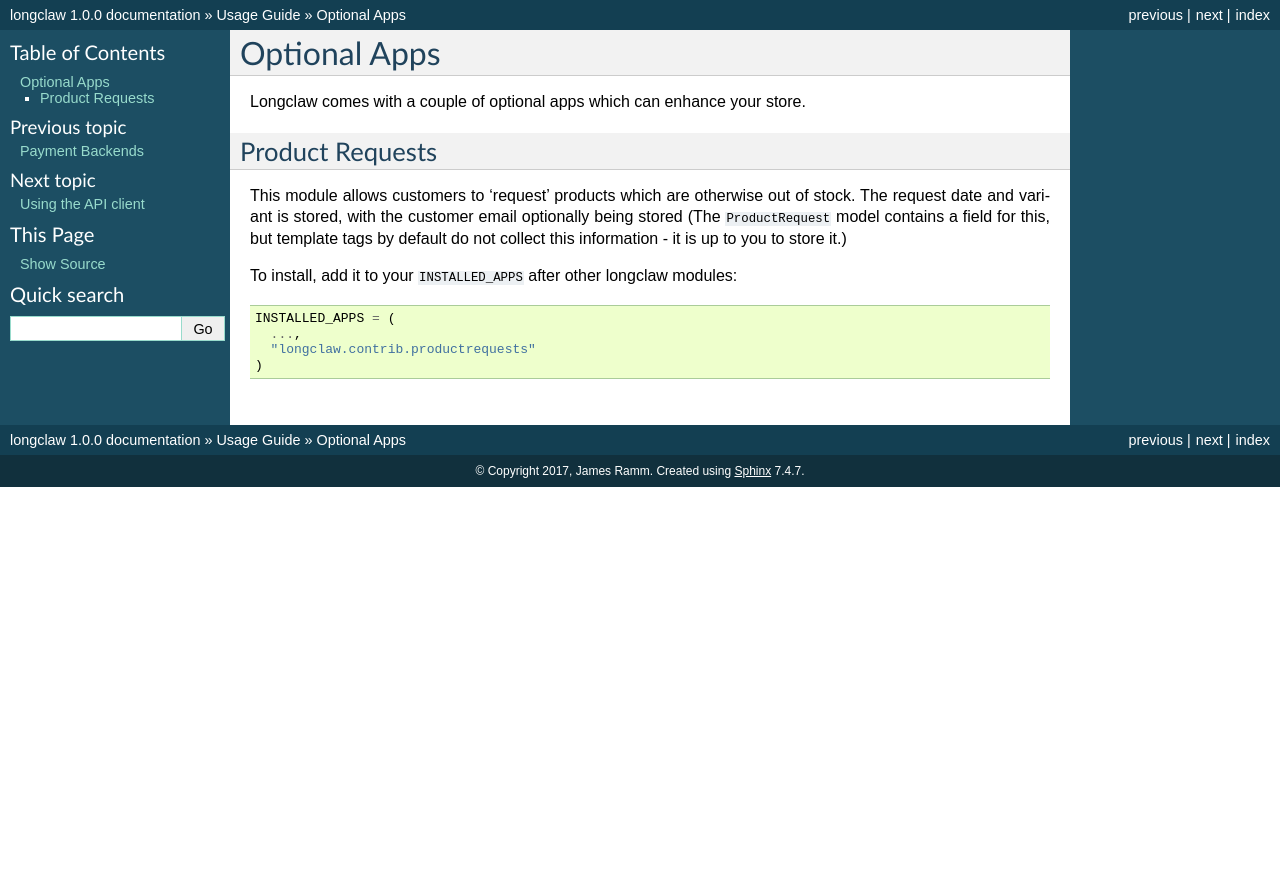
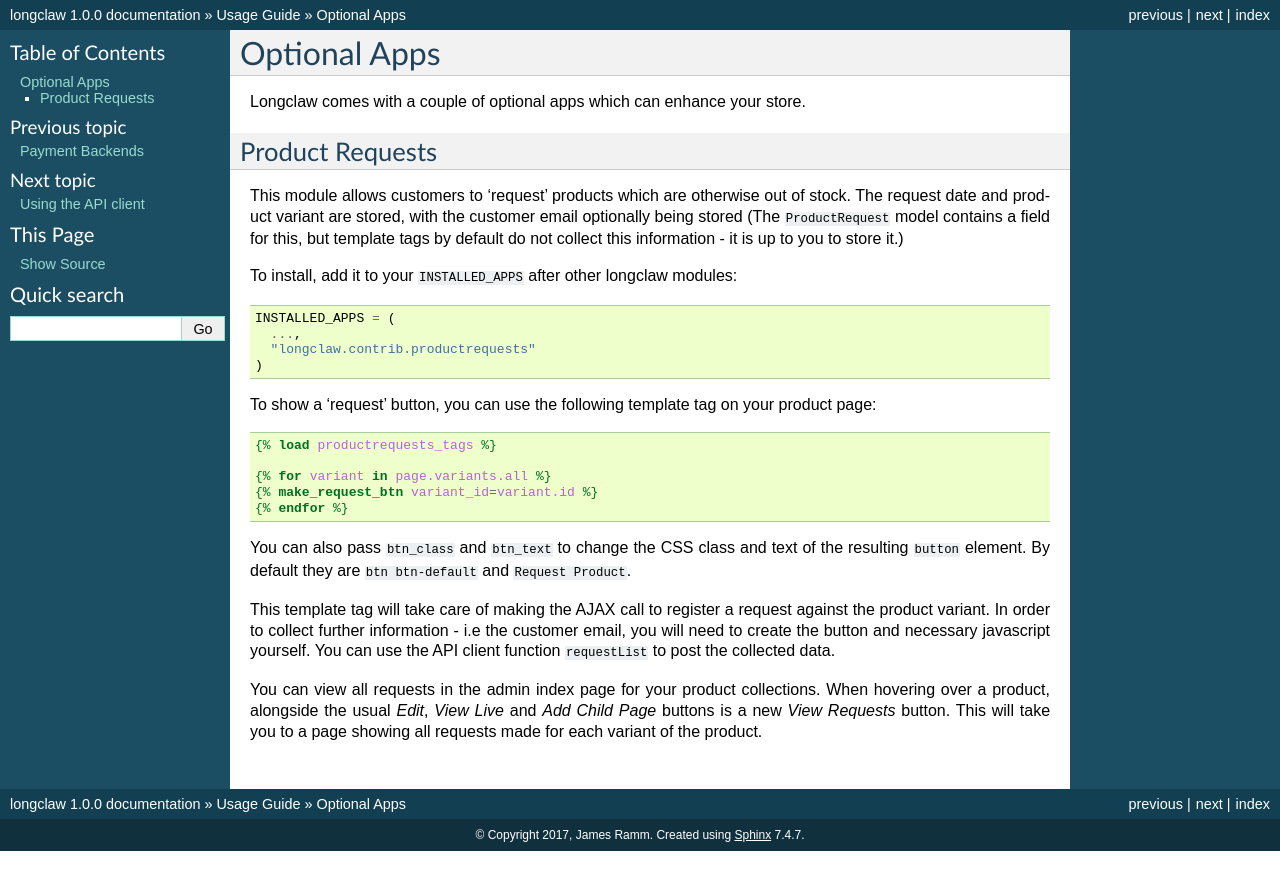
Before and after one commit to longclawshop/longclaw, a Sphinx documentation site: the page built from docs/usage/contrib.rst, in a window 1280 px wide. Shown: the top 890 px of the page. Built offline with Sphinx 7.4.7, drawn with Linux system fonts in a browser that asks for light colours.

Commit message:
Adds docs for product requests

```diff
--- a/docs/usage/contrib.rst
+++ b/docs/usage/contrib.rst
@@ -9,7 +9,7 @@
 -----------------
 
 This module allows customers to 'request' products which are otherwise out of stock.
-The request date and variant is stored, with the customer email optionally being stored (The ``ProductRequest`` model
+The request date and product variant are stored, with the customer email optionally being stored (The ``ProductRequest`` model
 contains a field for this, but template tags by default do not collect this information - it is up to you to store it.)
 
 To install, add it to your ``INSTALLED_APPS`` after other longclaw modules:
@@ -20,3 +20,26 @@
       ...,
       "longclaw.contrib.productrequests"
     )
+
+
+To show a 'request' button, you can use the following template tag on your product page:
+
+.. code-block:: django
+
+    {% load productrequests_tags %}
+
+    {% for variant in page.variants.all %}
+    {% make_request_btn variant_id=variant.id %}
+    {% endfor %}
+
+
+You can also pass ``btn_class`` and ``btn_text`` to change the CSS class and text of the resulting ``button`` element.
+By default they are ``btn btn-default`` and ``Request Product``.
+
+This template tag will take care of making the AJAX call to register a request against the product variant.
+In order to collect further information - i.e the customer email, you will need to create the button and necessary javascript
+yourself. You can use the API client function ``requestList`` to post the collected data.
+
+You can view all requests in the admin index page for your product collections. When hovering over a product, alongside
+the usual `Edit`, `View Live` and `Add Child Page` buttons is a new `View Requests` button. This will take you to a page
+showing all requests made for each variant of the product.
```
